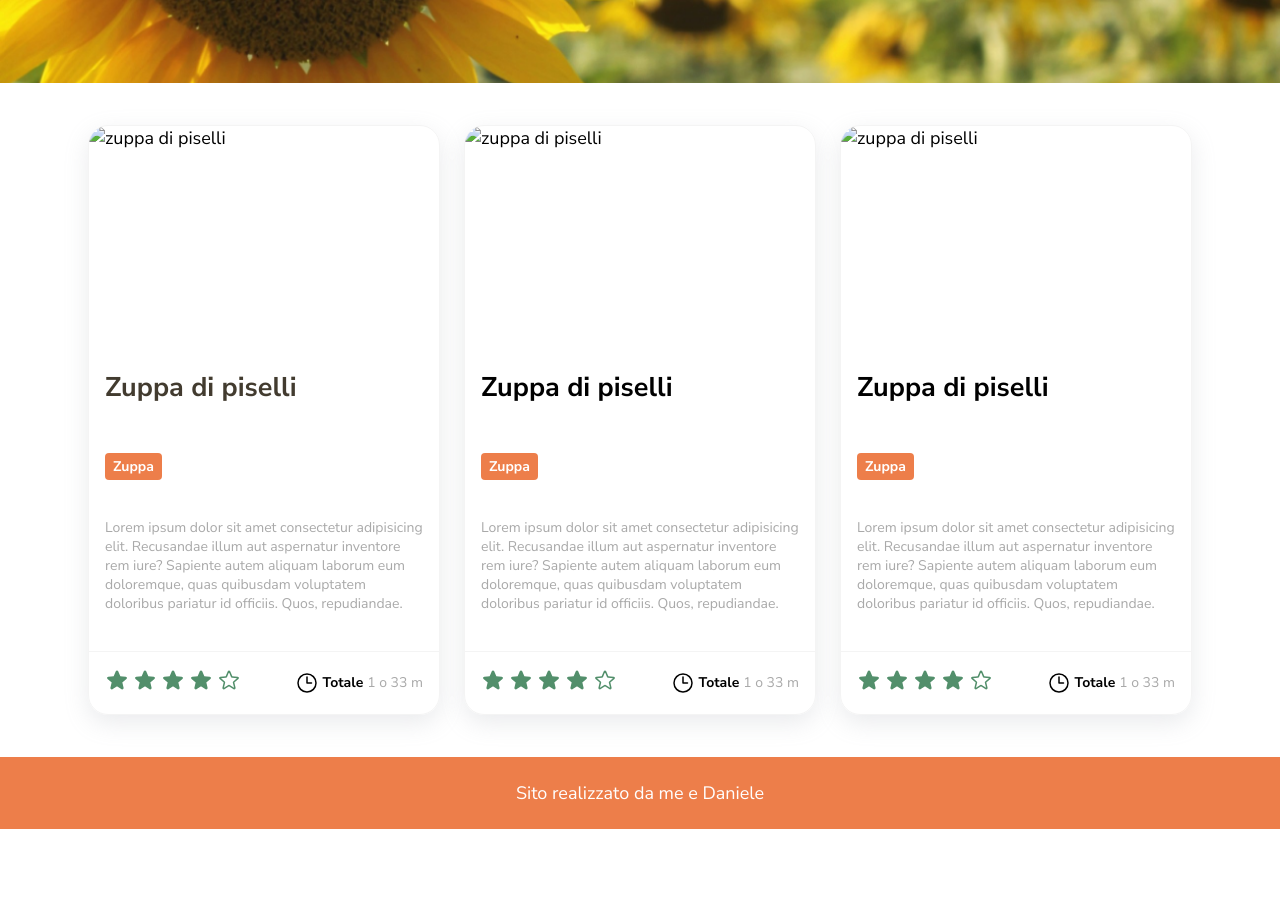
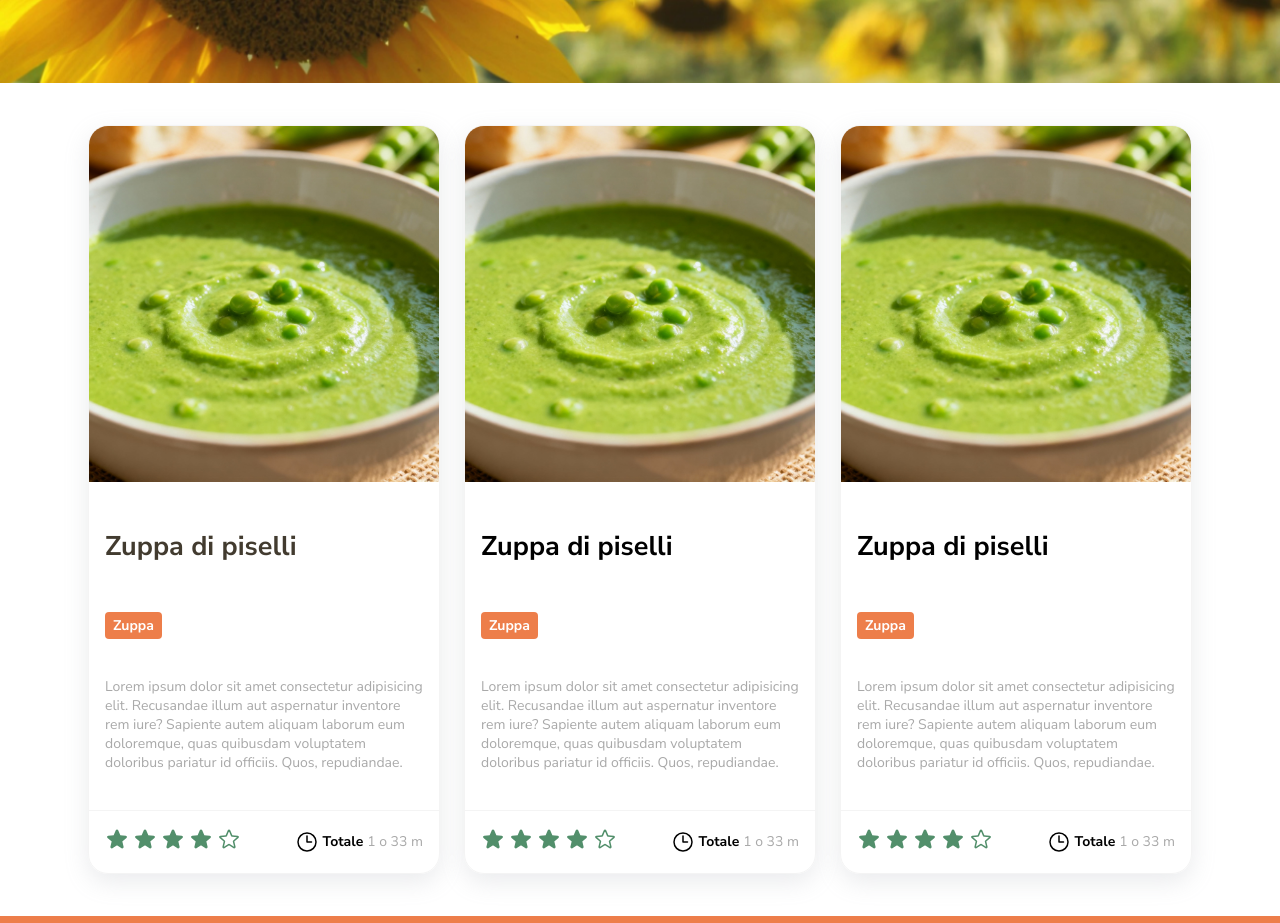
Before and after one commit to stefania120/recipes-project, a plain HTML site: page index.html in a window 1280 px wide. Shown: the part 780-1703 px from the top of the page. Before the commit the page ends 1609 px from the top, so only its background shows below. Drawn offline with nearby package versions, Linux system fonts and the light colour scheme; a web font is replaced by a local one.

Commit message:
Fix path of images

```diff
--- a/index.html
+++ b/index.html
@@ -69,7 +69,7 @@
                 <li>
                     <div class="recipe-card">
                         <div class="recipe-card__image">
-                            <img src="../layout/img/zuppa-piselli.png" alt="zuppa di piselli">
+                            <img src="./img/zuppa-piselli.png" alt="zuppa di piselli">
                         </div>
                         <div class="recipe-card__text">
                             <h2> <a href="./ricetta.html">Zuppa di piselli</a></h2>
@@ -134,7 +134,7 @@
                 <li>
                     <div class="recipe-card">
                         <div class="recipe-card__image">
-                            <img src="../layout/img/zuppa-piselli.png" alt="zuppa di piselli">
+                            <img src="./img/zuppa-piselli.png" alt="zuppa di piselli">
                         </div>
                         <div class="recipe-card__text">
                             <h2>Zuppa di piselli</h2>
@@ -199,7 +199,7 @@
                 <li>
                     <div class="recipe-card">
                         <div class="recipe-card__image">
-                            <img src="../layout/img/zuppa-piselli.png" alt="zuppa di piselli">
+                            <img src="./img/zuppa-piselli.png" alt="zuppa di piselli">
                         </div>
                         <div class="recipe-card__text">
                             <h2>Zuppa di piselli</h2>
```
Also changed, not shown: ricetta.html (+1 -1 lines).
